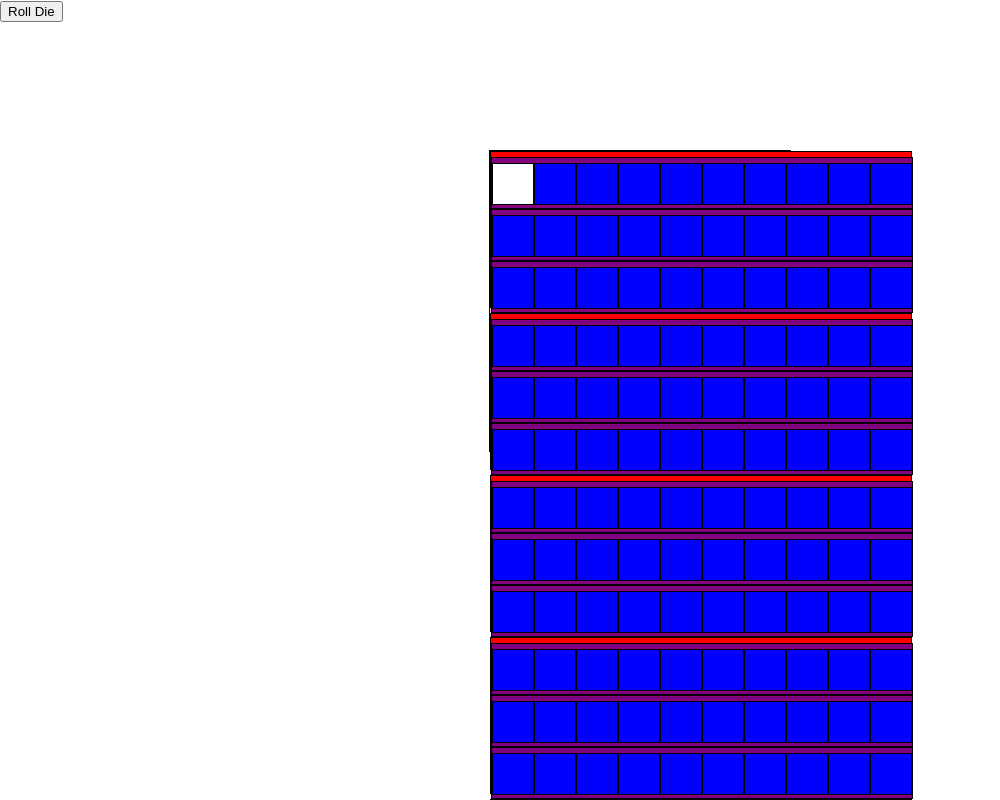
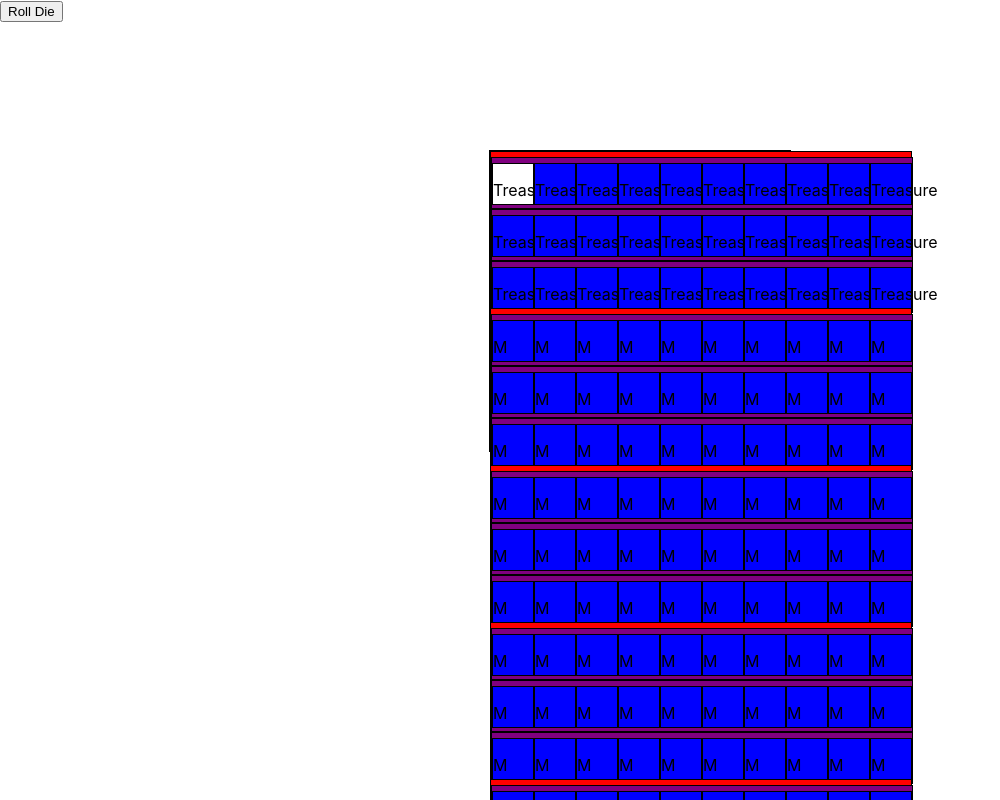
Before and after one commit to Team-Dragon-Slayers/dragon-slayers, a React (Create React App) app: page / in a window 1280 px wide. Shown: the top 800 px of the page, without its empty margins (0-1000 px from the left). Built offline with nearby package versions, Linux system fonts and the light colour scheme.

Commit message:
update square ids

```diff
--- a/src/components/Gameboard/Gameboard.jsx
+++ b/src/components/Gameboard/Gameboard.jsx
@@ -2,7 +2,7 @@ import React from 'react';
 import styles from './Gameboard.module.css';
 import Zone from '../Zone/Zone';
 
-const arr=[1,2,3,4,5];
+const zones=[1,2,3,4,5];
 
 const Gameboard = (props) => {
     return (
@@ -20,12 +20,13 @@ const Gameboard = (props) => {
             <Zone/>
             </>
         } */}
-        {arr.map((el)=>
+        {zones.map((el)=>
             props.playerLocation.zone === el ?
             <Zone
                 playerLocation={props.playerLocation}
+                zone={el}
             /> :
-            <Zone
+            <Zone zone={el}
 
             />
         )}
--- a/src/components/SquareRow/SquareRow.jsx
+++ b/src/components/SquareRow/SquareRow.jsx
@@ -2,31 +2,35 @@ import React, { Component } from 'react';
 import SquareSpace from '../SquareSpace/SquareSpace';
 import '../SquareRow/SquareRow.css'
 
-const arr = [1, 2, 3, 4, 5, 6, 7, 8, 9, 10]
+const spaces = [1, 2, 3, 4, 5, 6, 7, 8, 9, 10]
 
 const SquareRow = (props) => {
     return (
         <div className="SquareRow">
              {props.playerLocation ?
-                arr.map((el)=>
+                spaces.map((el)=>
                 props.playerLocation.space === el ?
                 <SquareSpace
                     playerLocation={props.playerLocation}
+                    zone={props.zone}
+                    row={props.row}
+                    space={el}
                 /> :
-                <SquareSpace />
+                <SquareSpace
+                    zone={props.zone}
+                    row={props.row}
+                    space={el}
+                />
                 )
             :
             <>
-            <SquareSpace />
-            <SquareSpace />
-            <SquareSpace />
-            <SquareSpace />
-            <SquareSpace />
-            <SquareSpace />
-            <SquareSpace />
-            <SquareSpace />
-            <SquareSpace />
-            <SquareSpace />
+            {spaces.map((idx) =>
+            <SquareSpace
+                zone={props.zone}
+                row={props.row}
+                space={idx}
+            />
+            )}
             </>
             }
         </div>
--- a/src/components/SquareSpace/SquareSpace.jsx
+++ b/src/components/SquareSpace/SquareSpace.jsx
@@ -4,8 +4,12 @@ import styles from './SquareSpace.module.css';
 const SquareSpace = (props) => {
     return (
         <>
-         <div className={props.playerLocation ? styles.Player : styles.SquareSpace}
-         />
+         <div className={props.playerLocation ? styles.Player
+         : styles.SquareSpace}>
+
+         {props.zone === 1 ? <p>Treasure</p> : <p>M</p>}
+         </div>
+
 
         </>
      );
--- a/src/components/Zone/Zone.jsx
+++ b/src/components/Zone/Zone.jsx
@@ -2,24 +2,39 @@ import React from 'react';
 import styles from './Zone.module.css';
 import SquareRow from '../SquareRow/SquareRow';
 
-const arr = [1, 2, 3];
+const rows = [1, 2, 3];
 
 const Zone = (props) => {
     return (
         <div className={styles.Zone}>
             {props.playerLocation ?
-                arr.map((el)=>
+                rows.map((el)=>
                 props.playerLocation.row === el ?
                 <SquareRow
                     playerLocation={props.playerLocation}
+                    zone={props.zone}
+                    row={el}
+
                 /> :
-                <SquareRow />
+                <SquareRow
+                    zone={props.zone}
+                    row={el} />
                 )
             :
             <>
-            <SquareRow />
-            <SquareRow />
-            <SquareRow />
+            <SquareRow
+                zone={props.zone}
+                row={rows[0]}
+            />
+            <SquareRow
+                zone={props.zone}
+                row={rows[1]}
+            />
+            <SquareRow
+                zone={props.zone}
+                row={rows[2]}
+            />
+
             </>
             }
             {/* {props.playerLocation ?
```
